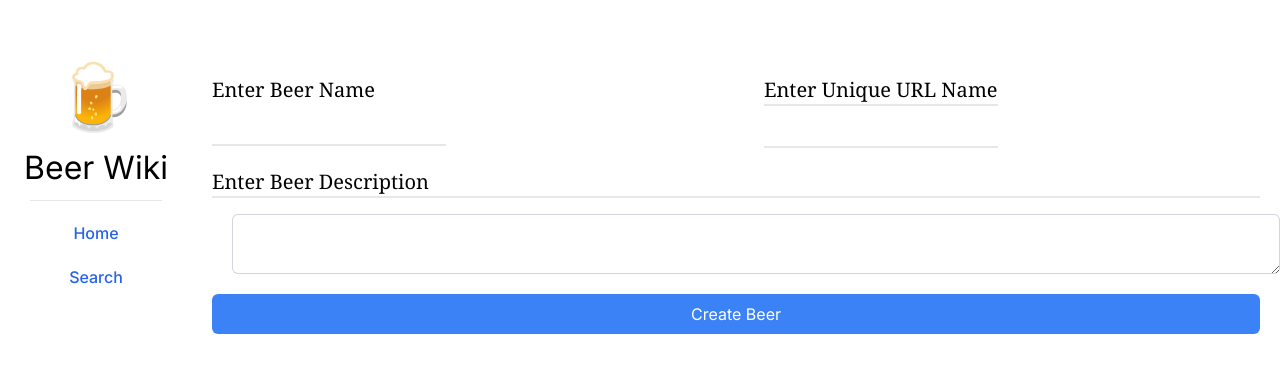
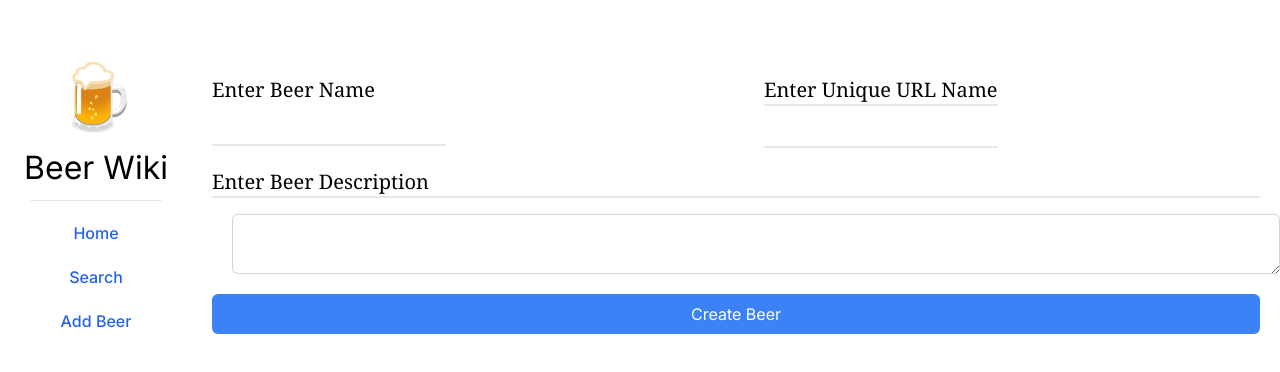
Before and after one commit to pelovett/beerwiki_frontend, a Next.js app: page /beer/add in a window 1280 px wide. Shown: the top 372 px of the page. Built offline with nearby package versions, Linux system fonts and the light colour scheme.

Commit message:
Added add beer link to sidebar and homepage

```diff
--- a/app/components/side_bar.tsx
+++ b/app/components/side_bar.tsx
@@ -11,6 +11,7 @@ export default function Sidebar() {
       <div className="flex flex-col items-center mt-5 space-y-5">
         <BLink url="/" text="Home" font="font-medium" />
         <BLink url="/search" text="Search" font="font-medium" />
+        <BLink url="/beer/add" text="Add Beer" font="font-medium" />
       </div>
     </div>
   );
--- a/app/page.tsx
+++ b/app/page.tsx
@@ -1,5 +1,6 @@
 import SearchBar from "./components/search_bar";
 import "./globals.css";
+import BLink from "./components/beer_link"
 
 export default function Home() {
   return (
@@ -10,6 +11,9 @@ export default function Home() {
           <p className="text-center text-[10rem]">🍺</p>
           <SearchBar />
           <p className="text-center mt-6">Drink responsibly!</p>
+          <div className="text-center mt-6">
+            <BLink url="/beer/add" text="Add Beer" font="font-medium" />
+          </div>
         </div>
       </div>
     </main>
```
